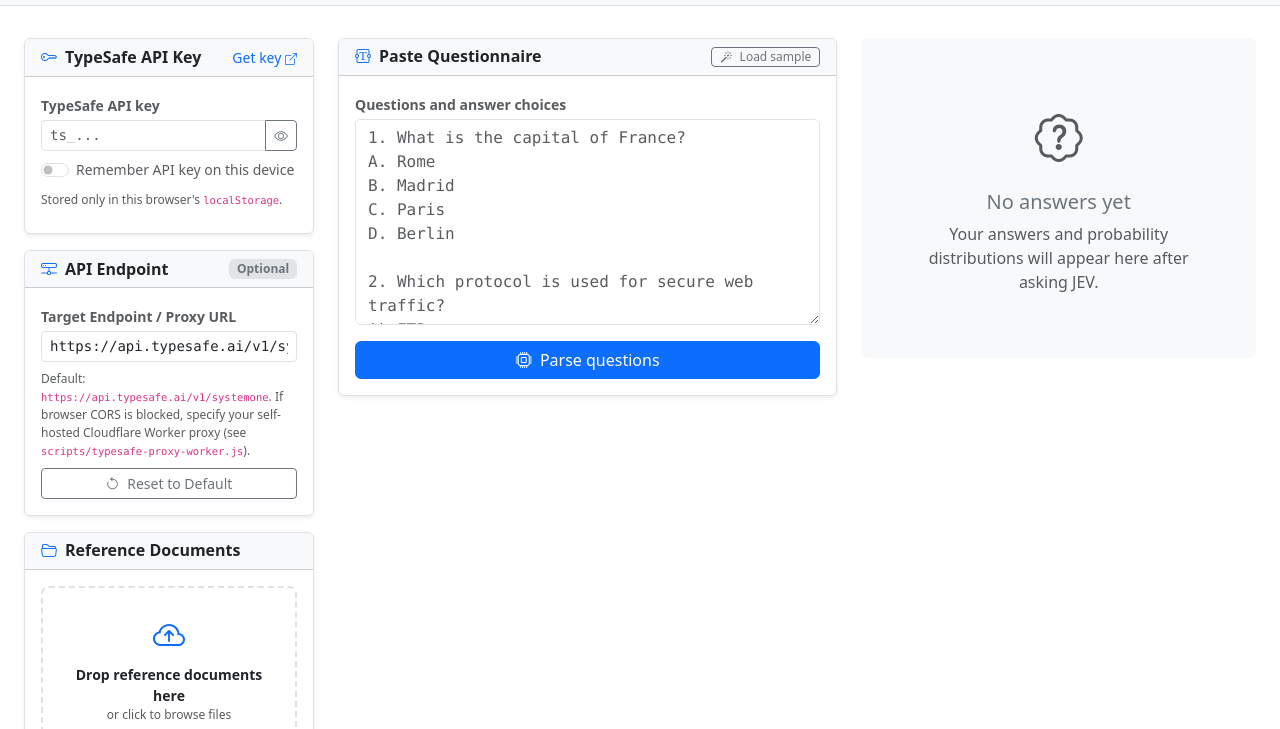
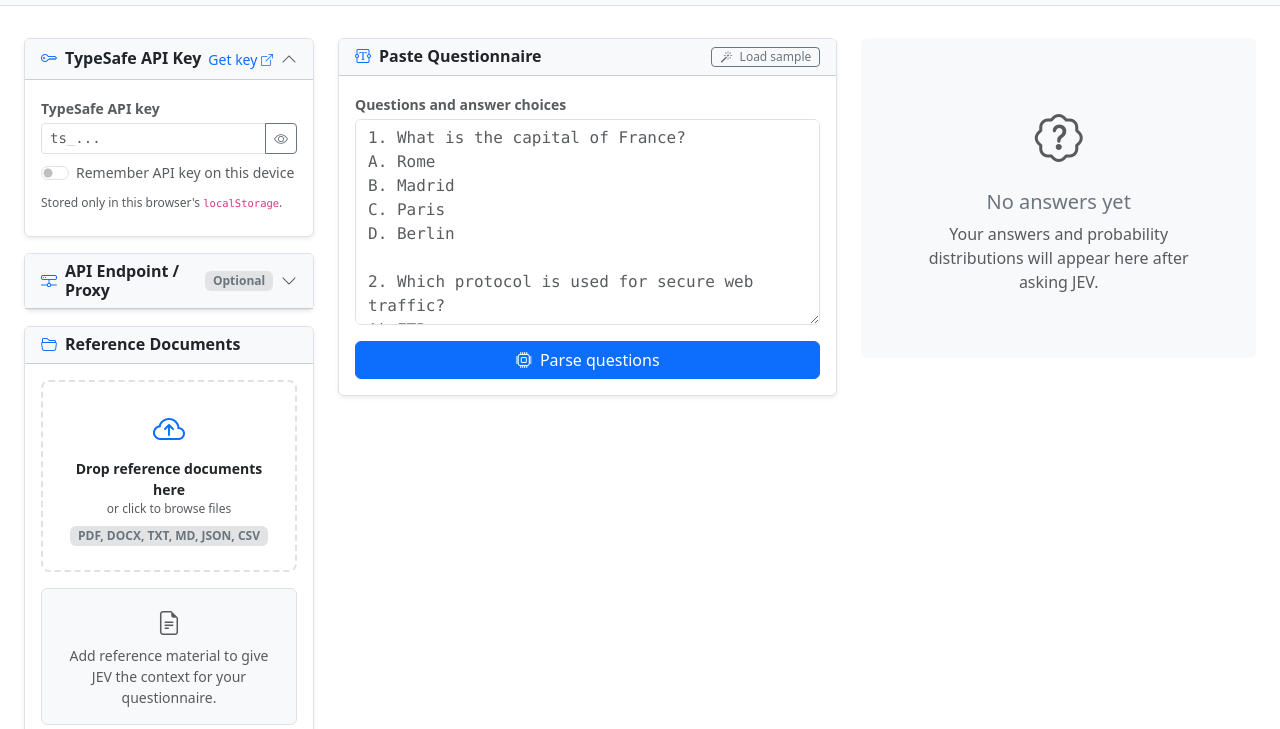
Before and after one commit to erseco/questionator, a website with bundled scripts: page index.html in a window 1280 px wide. Shown: the part 59-788 px from the top of the page. Built offline with nearby package versions, Linux system fonts and the light colour scheme.

Commit message:
Make API Endpoint/Proxy card collapsed by default and API Key card uncollapsed

```diff
--- a/assets/css/app.css
+++ b/assets/css/app.css
@@ -113,3 +113,17 @@ select:focus-visible {
     margin-bottom: 2rem;
   }
 }
+
+/* Collapsible Card Chevrons */
+[data-bs-toggle="collapse"] .chevron-icon {
+  transition: transform 0.2s ease-in-out;
+  display: inline-block;
+}
+
+[data-bs-toggle="collapse"][aria-expanded="true"] .chevron-icon {
+  transform: rotate(180deg);
+}
+
+[data-bs-toggle="collapse"][aria-expanded="false"] .chevron-icon {
+  transform: rotate(0deg);
+}
--- a/index.html
+++ b/index.html
@@ -60,17 +60,21 @@
       <section class="col-12 col-lg-3 panel-column" aria-labelledby="heading-config">
         <h2 class="visually-hidden" id="heading-config">Configuration & Reference Documents</h2>
 
-        <!-- API Key Card -->
+        <!-- API Key Card (Uncollapsed by default) -->
         <div class="card shadow-sm border mb-3">
-          <div class="card-header bg-body-tertiary d-flex align-items-center justify-content-between py-2">
+          <div class="card-header bg-body-tertiary d-flex align-items-center justify-content-between py-2" role="button" data-bs-toggle="collapse" data-bs-target="#collapse-api-key" aria-expanded="true" aria-controls="collapse-api-key" style="cursor: pointer;">
             <h3 class="h6 mb-0 fw-bold d-flex align-items-center gap-2">
               <i class="bi bi-key text-primary"></i>
               <span>TypeSafe API Key</span>
             </h3>
-            <a href="https://console.typesafe.ai" target="_blank" rel="noopener noreferrer" class="small text-decoration-none" title="Get key at console.typesafe.ai">
+            <div class="d-flex align-items-center gap-2">
+              <a href="https://console.typesafe.ai" target="_blank" rel="noopener noreferrer" class="small text-decoration-none" title="Get key at console.typesafe.ai" onclick="event.stopPropagation();">
                 Get key <i class="bi bi-box-arrow-up-right" style="font-size: 0.75rem;"></i>
               </a>
+              <i class="bi bi-chevron-down text-muted chevron-icon"></i>
             </div>
+          </div>
+          <div class="collapse show" id="collapse-api-key">
             <div class="card-body">
               <div class="mb-2">
                 <label for="api-key-input" class="form-label small fw-semibold text-muted mb-1">TypeSafe API key</label>
@@ -97,16 +101,21 @@
               </button>
             </div>
           </div>
+        </div>
 
-        <!-- API Endpoint Card (Optional / Self-Hosted Proxy) -->
+        <!-- API Endpoint Card (Collapsed by default, expandable) -->
         <div class="card shadow-sm border mb-3">
-          <div class="card-header bg-body-tertiary d-flex align-items-center justify-content-between py-2">
+          <div class="card-header bg-body-tertiary d-flex align-items-center justify-content-between py-2" role="button" data-bs-toggle="collapse" data-bs-target="#collapse-endpoint" aria-expanded="false" aria-controls="collapse-endpoint" style="cursor: pointer;">
             <h3 class="h6 mb-0 fw-bold d-flex align-items-center gap-2">
               <i class="bi bi-hdd-network text-primary"></i>
-              <span>API Endpoint</span>
+              <span>API Endpoint / Proxy</span>
             </h3>
+            <div class="d-flex align-items-center gap-2">
               <span class="badge bg-secondary-subtle text-secondary extra-small">Optional</span>
+              <i class="bi bi-chevron-down text-muted chevron-icon"></i>
             </div>
+          </div>
+          <div class="collapse" id="collapse-endpoint">
             <div class="card-body">
               <div class="mb-2">
                 <label for="endpoint-input" class="form-label small fw-semibold text-muted mb-1">Target Endpoint / Proxy URL</label>
@@ -118,6 +127,7 @@
               <button type="button" class="btn btn-outline-secondary btn-sm w-100" id="btn-reset-endpoint">
                 <i class="bi bi-arrow-counterclockwise me-1"></i> Reset to Default
               </button>
+            </div>
           </div>
         </div>
 
```
Lines whose indentation alone changed are shown as unchanged.
